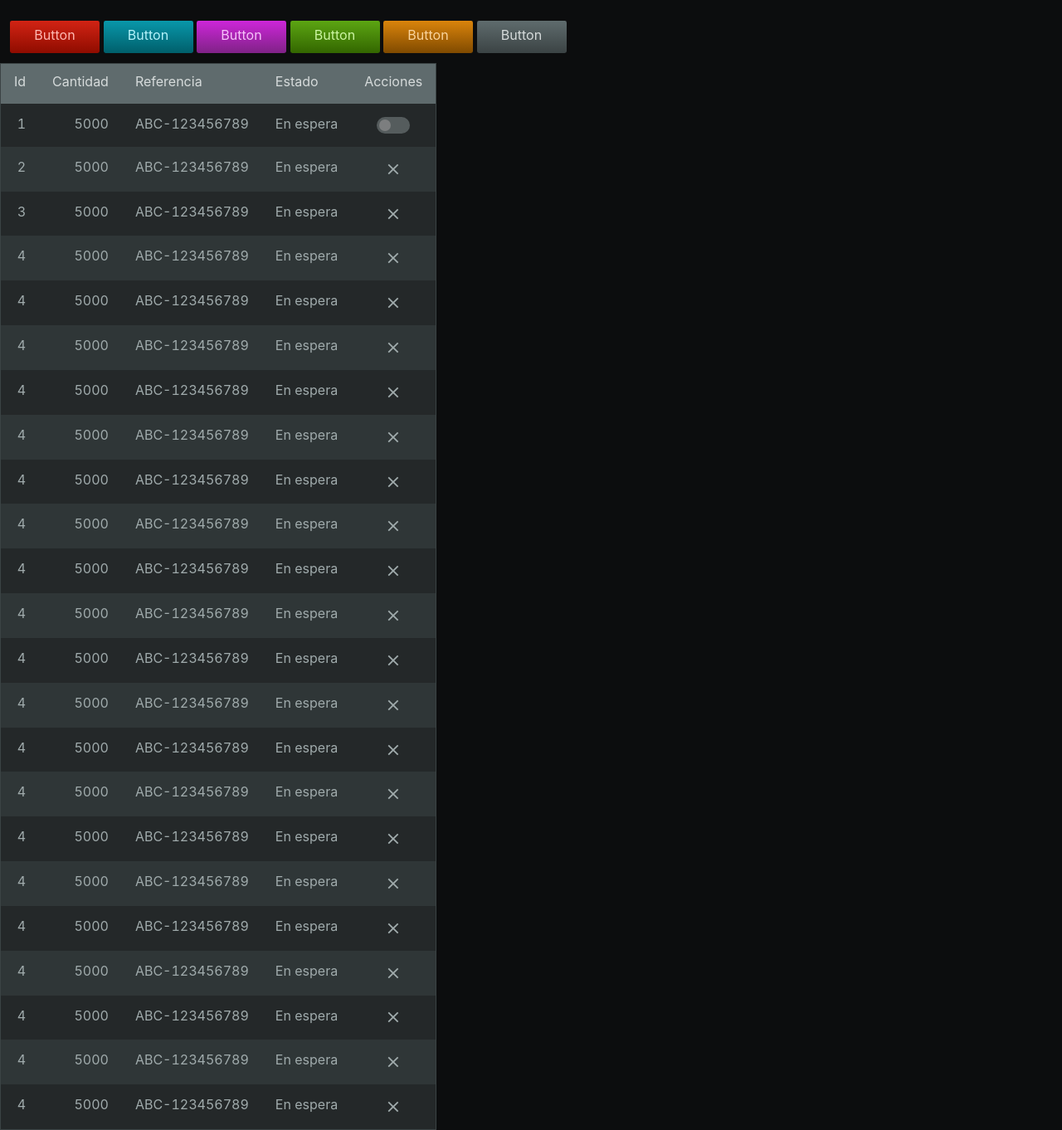
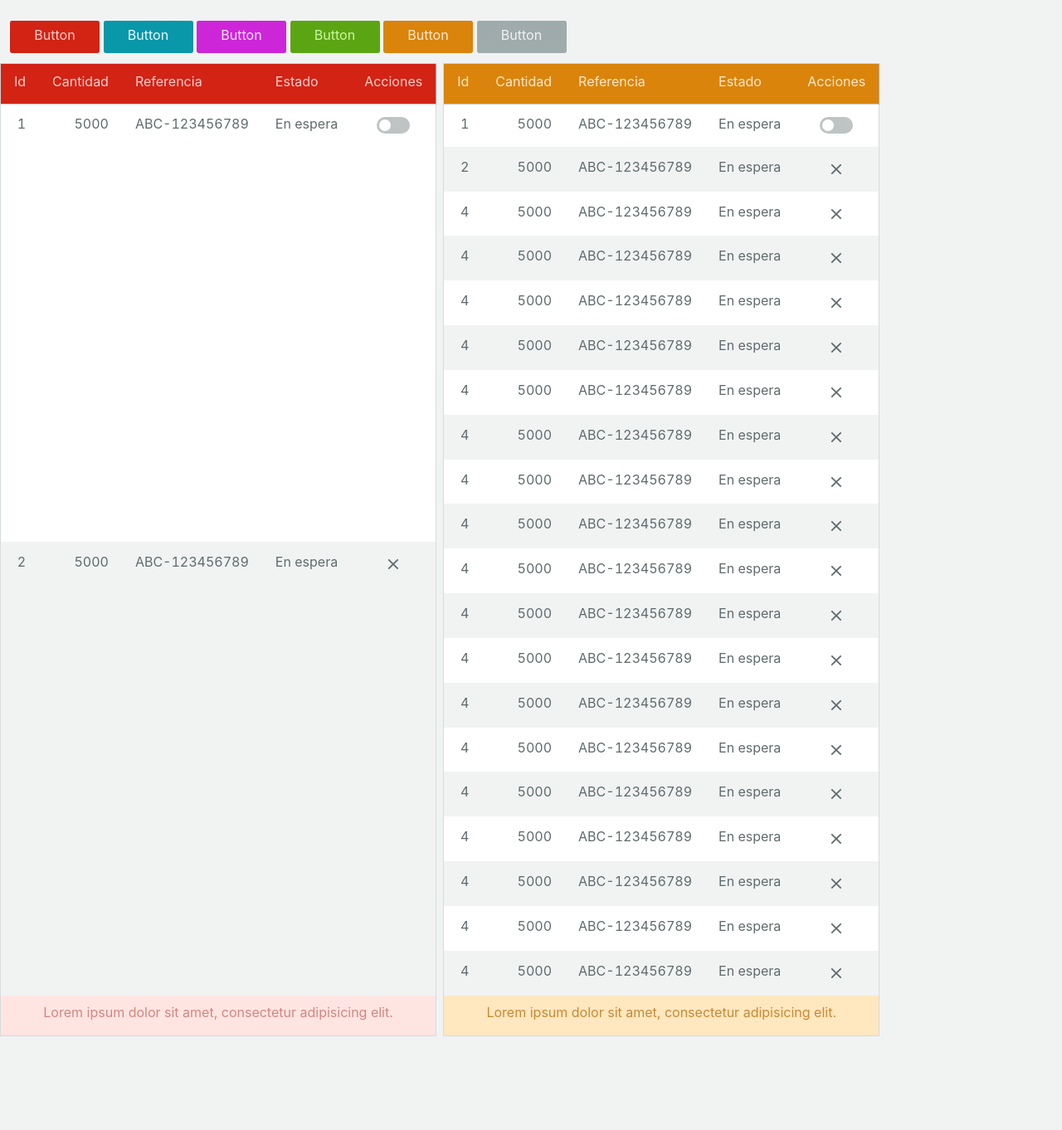
Before and after one commit to josecarlosdxu/jcmp-fw, a website built with webpack: page src/index.html in a window 1280 px wide. Shown: the part 720-2082 px from the top of the page at 83% size. After the commit the page ends 1969 px from the top, so only its background shows below. Built offline with nearby package versions, Linux system fonts and the light colour scheme.

Commit message:
WIP light tfoot

```diff
--- a/src/index.html
+++ b/src/index.html
@@ -7,7 +7,7 @@
   <title><%= titulo %></title>
 </head>
 
-  <body class="dark">
+  <body>
     <h1><%= encabezamiento%></h1>
     <svg class="hidden">
       <defs>
@@ -39,6 +39,7 @@
           <div class="elem center danger60">danger60</div>
           <div class="elem center danger40">danger40</div>
           <div class="elem center danger20">danger20</div>
+          <div class="elem center danger10">danger10</div>
         </section>
         <section class="list">
           <div class="elem center accent80">accent80</div>
@@ -52,6 +53,7 @@
           <div class="elem center warning60">warning60</div>
           <div class="elem center warning40">warning40</div>
           <div class="elem center warning20">warning20</div>
+          <div class="elem center warning10">warning10</div>
         </section>
         <section class="list">
           <div class="elem center neutral80">neutral80</div>
@@ -92,7 +94,13 @@
         </section>
       </article>
       <article>
-        <table class="table sticky primary striped">
+        <article class="flex">
+        <table class="table sticky danger striped">
+          <tfoot>
+            <tr>
+              <th class="table-item text-center" colspan="100">Lorem ipsum dolor sit amet, consectetur adipisicing elit.</th>
+            </tr>
+          </tfoot>
           <thead class="table-stickyhead">
             <tr>
               <th class="table-item table-item--num">Id</th>
@@ -126,33 +134,36 @@
               </td>
             </tr>
             <tr>
-              <td class="table-item table-item--num">3</td>
+            </tr>
+          </tbody>
+        </table>
+        <table class="table sticky warning striped ml-xs">
+           <tfoot>
+            <tr>
+              <th class="table-item text-center" colspan="100">Lorem ipsum dolor sit amet, consectetur adipisicing elit.</th>
+            </tr>
+          </tfoot>
+          <thead class="table-stickyhead">
+            <tr>
+              <th class="table-item table-item--num">Id</th>
+              <th class="table-item table-item--num">Cantidad</th>
+              <th class="table-item">Referencia</th>
+              <th class="table-item">Estado</th>
+              <th class="table-item">Acciones</th>
+            </tr>
+          </thead>
+          <tbody class="table-stickybody striped">
+            <tr>
+              <td class="table-item table-item--num">1 </td>
               <td class="table-item table-item--num">5000</td>
               <td class="table-item">ABC-123456789</td>
               <td class="table-item">En espera</td>
               <td class="table-item table-item--actions">
-                <button class="button-icon">
-                <svg viewBox="0 0 24 24" height="24" width="24" class="icon">
-                  <use href="#clear"></use>
-                </svg>
-                </button>
+                <input class="switch" type="checkbox">
               </td>
             </tr>
             <tr>
-              <td class="table-item table-item--num">4</td>
-              <td class="table-item table-item--num">5000</td>
-              <td class="table-item">ABC-123456789</td>
-              <td class="table-item">En espera</td>
-              <td class="table-item table-item--actions">
-                <button class="button-icon">
-                <svg viewBox="0 0 24 24" height="24" width="24" class="icon">
-                  <use href="#clear"></use>
-                </svg>
-                </button>
-              </td>
-            </tr>
-             <tr>
-              <td class="table-item table-item--num">4</td>
+              <td class="table-item table-item--num">2</td>
               <td class="table-item table-item--num">5000</td>
               <td class="table-item">ABC-123456789</td>
               <td class="table-item">En espera</td>
--- a/src/scss/it1_settings/_s_colors.scss
+++ b/src/scss/it1_settings/_s_colors.scss
@@ -17,6 +17,7 @@
 	--primary60:hsl(var(--primaryH), 90%, 35%);
 	--primary80:hsl(var(--primaryH), 100%, 21%);
 	// --------------------
+	--danger10:hsl(var(--dangerH), 100%, 90%);
 	--danger20:hsl(var(--dangerH), 100%, 85%);
 	--danger40:hsl(var(--dangerH), 65%, 67%);
 	--danger60:hsl(var(--dangerH), 83%, 45%);
@@ -28,6 +29,7 @@
 	--accent60:hsl(var(--accentH), 70%, 50%);
 	--accent80:hsl(var(--accentH), 60%, 33%);
 	// --------------------
+	--warning10:hsl(var(--warningH), 90%, 90%);
 	--warning20:hsl(var(--warningH), 90%, 80%);
 	--warning40:hsl(var(--warningH), 90%, 65%);
 	--warning60:hsl(var(--warningH), 90%, 45%);
@@ -180,6 +182,10 @@
 	background-color: var(--success80);
 	color: var(--success40);
 }
+.danger10 {
+	background-color: var(--danger10);
+	color: var(--danger60);
+}
 
 .danger20 {
 	background-color: var(--danger20);
@@ -200,6 +206,10 @@
 .danger80 {
 	background-color: var(--danger80);
 	color: var(--danger40);
+}
+.warning10 {
+	background-color: var(--warning10);
+	color: var(--warning60);
 }
 
 .warning20 {
--- a/src/scss/it6_components/c_table.scss
+++ b/src/scss/it6_components/c_table.scss
@@ -9,10 +9,32 @@ table td {
   font-feature-settings: "tnum";
 }
 
+.table tfoot {
+  background-color: var(--tableTfootBackground);
+
+  color: var(--tableTfootColor);
+  position: relative;
+  z-index: 1;
+  filter: grayscale(0.4) contrast(120%);
+
+
+}
+
+
+.dark .table tfoot {
+   filter: grayscale(0.6) brightness(0.7);
+
+
+
+}
+
+
+
 .table.sticky tr:nth-child(1) th {
   text-align: inherit;
   padding: 0.8rem 1rem 1.2rem;
   vertical-align: top;
+
 }
 
 .table.sticky thead {
@@ -21,6 +43,7 @@ table td {
   position: sticky;
   top: 0;
   z-index: 100;
+  box-shadow: 0 1px 1px var(--tableTheadShadowColor);
 }
 
 table tbody td {
--- a/src/scss/it7_theme/t_dark.scss
+++ b/src/scss/it7_theme/t_dark.scss
@@ -3,7 +3,8 @@
 	--color: var(--neutral40);
 	--tableTheadBackground: var(--neutral60);
 	--tableTheadColor: var(--neutral20);
-	--tableBorderColor: var(--neutral80);
+	--tableBorderColor: transparent;
+
 	--tableTbodyBackground: var(--dark40);
 	--strippedBg: var(--dark20);
 	--buttonBackground: var(--neutral80);
@@ -11,7 +12,6 @@
 	--buttonColor: var(--neutral20);
 	--buttonHoverBackground: var(--neutral60);
 	--buttonHoverColor: var(--neutral10);
-
 
 	[class*="accent"] {
 		//--checkboxAccent: var(--accent60);
@@ -24,6 +24,19 @@
 
 	[class*="primary"] {
 		//--checkboxAccent: var(--danger60);
+
+		--tableTheadBackground: var(--primary80);
+		--tableTheadColor: var(--primary20);
+
+
+
+		--tableTfootBackground: var(--primary60);
+        --tableTfootColor: var(--primary20);
+
+
+
+
+
 		--buttonBackground: var(--primary80);
 		--buttonColor: var(--primary20);
 		--buttonAccent: var(--primary60);
@@ -51,6 +64,12 @@
 
 	[class*="warning"] {
 		//--checkboxAccent: var(--warning60);
+		--tableTheadBackground: var(--warning80);
+		--tableTheadColor: var(--warning20);
+
+		--tableTfootBackground: var(--warning80);
+        --tableTfootColor: var(--warning40);
+
 		--buttonAccent: var(--warning60);
 		--buttonBackground: var(--warning80);
 		--buttonColor: var(--warning20);
--- a/src/scss/it7_theme/t_light.scss
+++ b/src/scss/it7_theme/t_light.scss
@@ -1,6 +1,7 @@
 :root {
 	--backgroundColor: var(--neutral10);
 	--color: var(--neutral60);
+	--shadow20: rgba(0,0,0,0.2);
 
 
 
@@ -8,7 +9,11 @@
 
 	--tableTheadBackground: var(--neutral40);
 	--tableTheadColor: white;
+	--tableTheadShadowColor: var(--shadow20);
+
 	--tableBorderColor: var(--neutral20);
+
+
 	--strippedBg: var(--neutral10);
 	--tableTbodyBackground: white;
 	--buttonBackground: var(--neutral40);
@@ -21,6 +26,8 @@
 }
 
 [class*="accent"] {
+	--tableTheadBackground: var(--accent60);
+    --tableTheadColor:var(--accent10);
 	--checkboxAccent: var(--accent60);
 	--buttonBackground: var(--accent60);
 	--buttonColor: var(--accent10);
@@ -30,18 +37,31 @@
 }
 
 [class*="primary"] {
+	--tableTheadBackground: var(--primary60);
+    --tableTheadColor:var(--primary10);
+    --tableTfootBackground: var(--primary20);
+    --tableTfootColor: var(--primary60);
 	--checkboxAccent: var(--primary60);
 	--buttonBackground: var(--primary60);
-	--buttonColor: var(--primary20);
+	--buttonColor: var(--primary10);
 	--buttonAccent: var(--primary60);
 	--buttonHoverBackground: var(--primary40);
 	--buttonHoverColor: var(--primary80);
 }
 
 [class*="danger"] {
+
+
+	--tableTheadBackground: var(--danger60);
+    --tableTheadColor:var(--danger10);
+
+    --tableTfootBackground: var(--danger10);
+    --tableTfootColor: var(--danger40);
+
+
 	--checkboxAccent: var(--danger60);
 	--buttonBackground: var(--danger60);
-	--buttonColor: var(--danger20);
+	--buttonColor: var(--danger10);
 	--buttonAccent: var(--danger60);
 	--buttonHoverBackground: var(--danger40);
 	--buttonHoverColor: var(--danger80);
@@ -57,10 +77,17 @@
 }
 
 [class*="warning"] {
+	--tableTheadBackground: var(--warning60);
+    --tableTheadColor:var(--warning10);
+
+    --tableTfootBackground: var(--warning20);
+    --tableTfootColor: var(--warning60);
+
+
 	--checkboxAccent: var(--warning60);
 	--buttonAccent: var(--warning60);
 	--buttonBackground: var(--warning60);
-	--buttonColor: var(--warning20);
+	--buttonColor: var(--warning10);
 	--buttonHoverBackground: var(--warning40);
 	--buttonHoverColor: var(--warning80);
 }
--- a/src/scss/it9_utils/utils.scss
+++ b/src/scss/it9_utils/utils.scss
@@ -30,9 +30,13 @@
 	justify-content: center;
 	align-items: center
 }
+.text-center {
+	text-align: center !important;
+}
 
 .flex {
-	flex: 1
+	flex: 1;
+	display: flex;
 }
 
 [disabled] {
```
Lines whose indentation alone changed are shown as unchanged.
